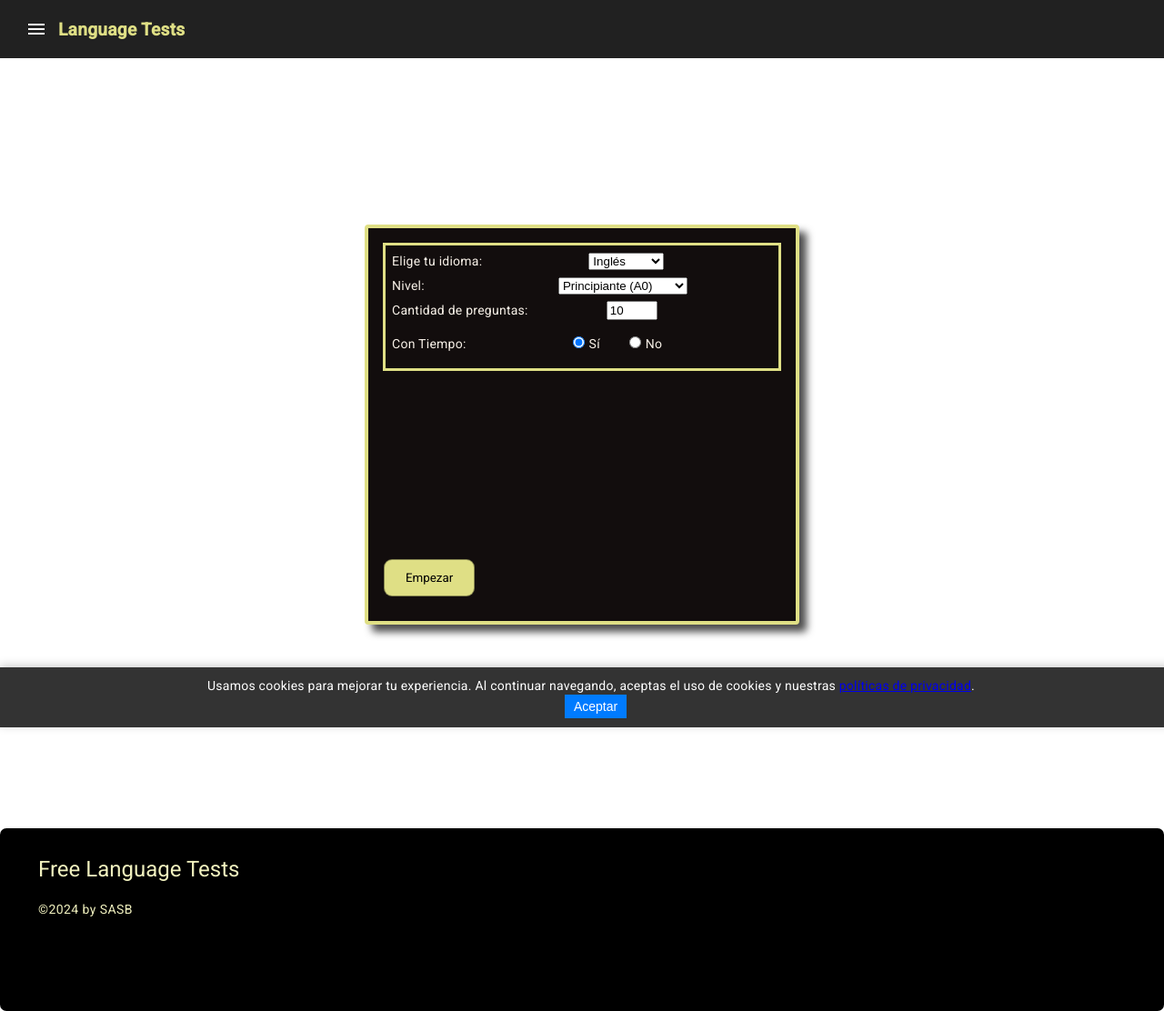
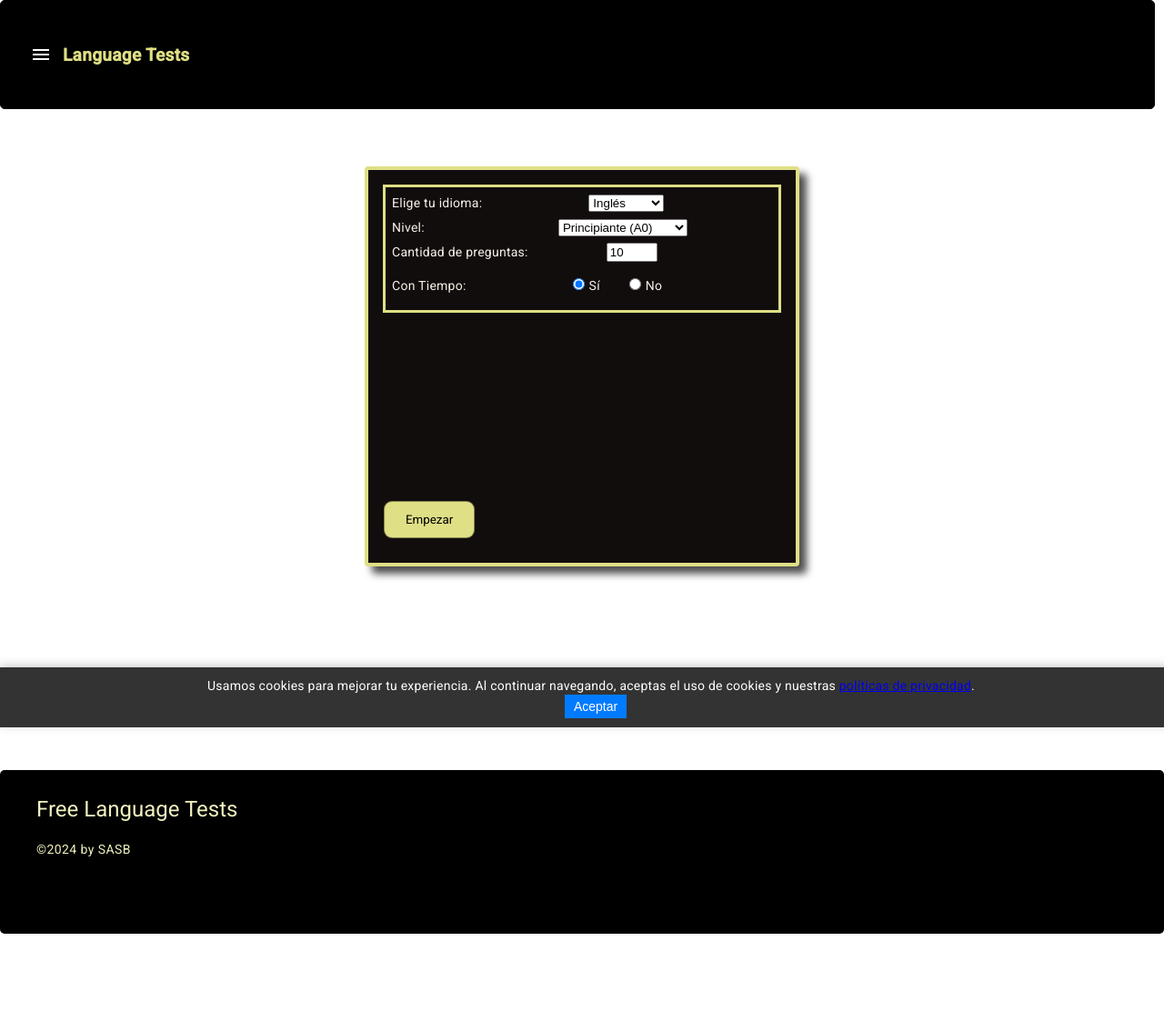
Before and after one commit to sebasxx85/englishProyect, an Angular app: page /home in a window 1280 px wide. Shown: the whole page at 91% size. After the commit the page ends 1027 px from the top, so only its background shows below. Built offline with nearby package versions, Linux system fonts and the light colour scheme.

Commit message:
header fixed

```diff
--- a/src/app/Shared/components/footer/footer.component.scss
+++ b/src/app/Shared/components/footer/footer.component.scss
@@ -1,13 +1,14 @@
 
 footer {
-  height: 177px;
+  height: 127px;
   background-color: #000;
   color: #fff;
   padding: 10px 20px;
   margin-top: 47px;
   margin-bottom: 0;
-  border: 2px solid rgba(0, 0, 0.7, 0.8); /* Borde ligero */
-  border-radius: 7px;
+  border: '0.7'px solid #000;  /* Borde ligero */
+  border-radius: 5px;
+  min-height: 20vh;
   min-width: 97vh;
 }
 
--- a/src/app/Shared/components/header/header.component.html
+++ b/src/app/Shared/components/header/header.component.html
@@ -1,3 +1,5 @@
+
+<header>
 <mat-toolbar class="toolbar">
   <!-- Menú para dispositivos móviles -->
   <button mat-icon-button [matMenuTriggerFor]="menu">
@@ -27,3 +29,4 @@
   </button>
 </mat-menu>
 </mat-toolbar>
+</header>
--- a/src/app/Shared/components/header/header.component.scss
+++ b/src/app/Shared/components/header/header.component.scss
@@ -1,4 +1,3 @@
-
 
 .toolbar-title a {
   text-decoration: none;
@@ -12,17 +11,36 @@
   cursor: pointer;
 }
 
+.toolbar{
+  position: fixed;
+  width: calc(100% - 10px); /* Resta los márgenes izquierdo y derecho del body */
+  height: 57px;
+  background-color: #000;
+  color: #fff;
+  padding: 10px 20px;
+  display: flex;
+  justify-content: space-between;
+  align-items: center;
+  z-index: 1000; /* Asegúrate de que el header esté encima de otros elementos */
+  box-sizing: border-box; /* Incluye padding y border en el ancho */
+  border: 1px solid #000;  /* Borde ligero */
+  border-radius: 5px;
+  min-height: 15vh;
+  min-width: 97vh;
+}
+
 .spacer {
   flex: 1 1 auto;
 }
 
 .mat-menu {
   color: rgb(223, 223, 133);
+  position: fixed;
 
 }
 
 .mat-menu:hover{
-  background-color: black;
+  background-color: #000;
   color: rgb(240, 240, 190);
   cursor: pointer;
 }
```
